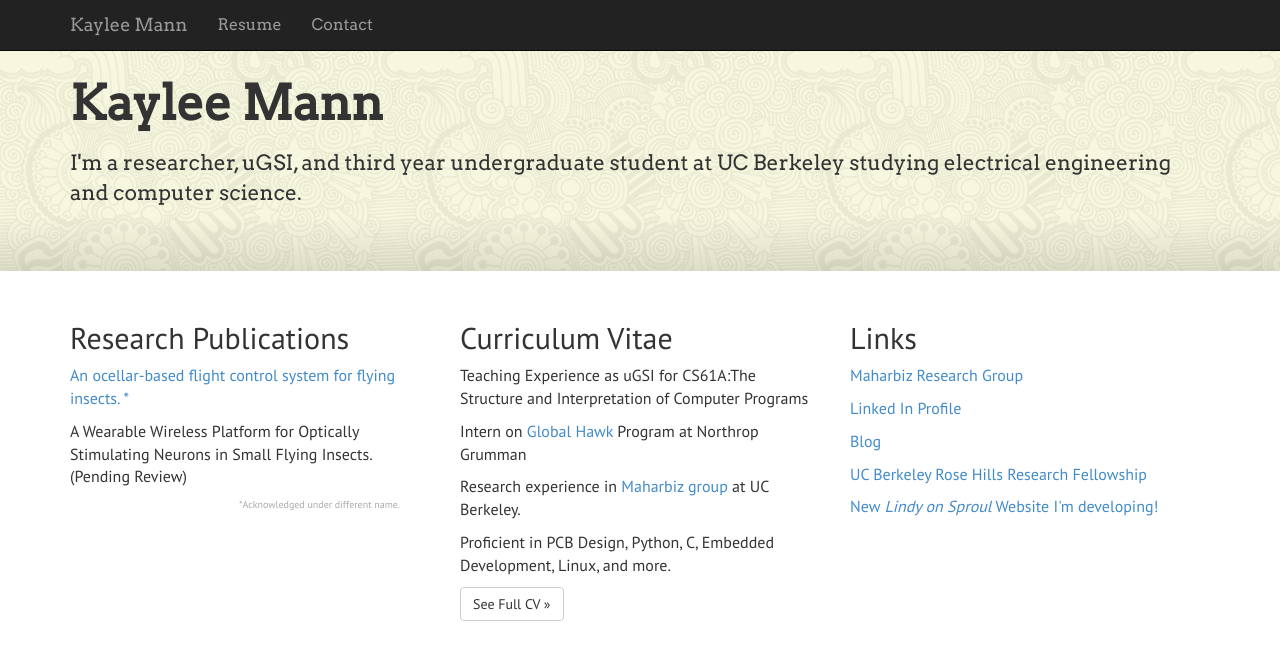
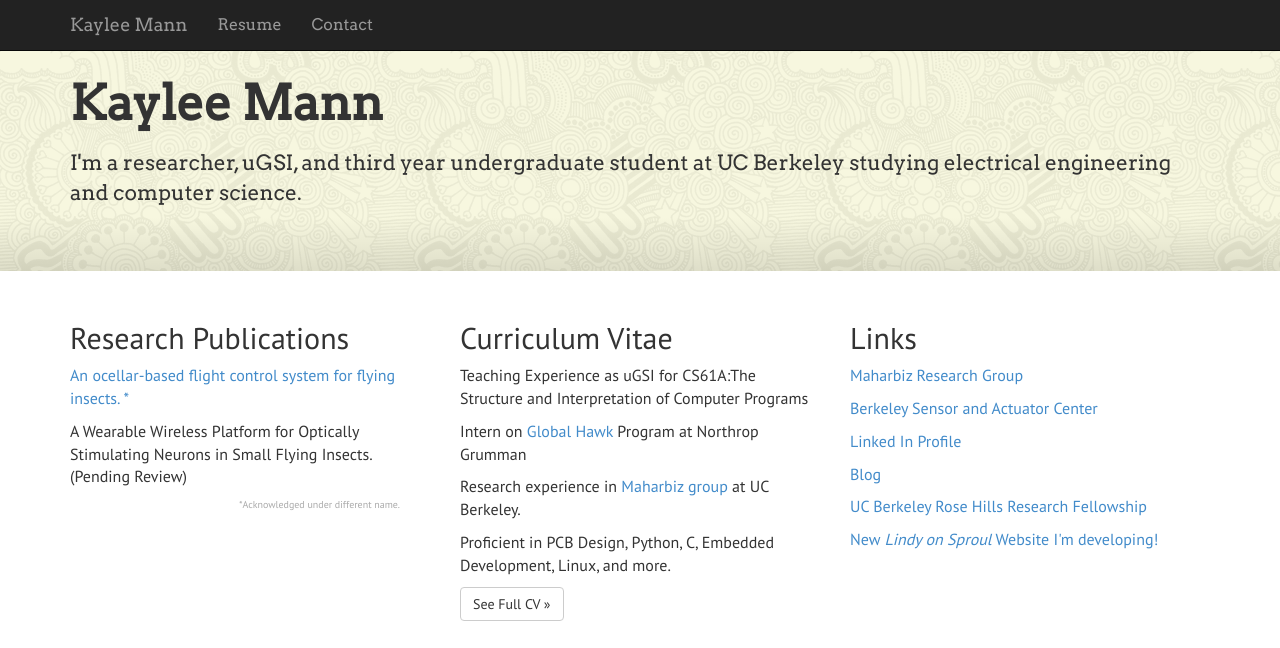
Before and after one commit to kayleema/kayleema.github.io, a Jekyll site: the page built from index.html, in a window 1280 px wide and 1005 px high, cut to the strip 0-648 px from the top of the window. Built offline with Jekyll 4.4.1, drawn with Linux system fonts in a browser that asks for light colours; nearby versions of some CDN libraries.

Commit message:
content addition

```diff
--- a/index.html
+++ b/index.html
@@ -34,6 +34,7 @@ title: Home
   <div class="col-md-4">
     <h2>Links</h2>
     <p><a href ="http://maharbizgroup.wordpress.com/">Maharbiz Research Group</a></p>
+    <p><a href="http://www-bsac.eecs.berkeley.edu/directory/zoom.php?PersonID=1369774039">Berkeley Sensor and Actuator Center</a></p>
     <p><a href ="https://www.linkedin.com/profile/view?id=338033614">Linked In Profile</a></p>
     <p><a href ="/posts.html">Blog</a></p>
     <p><a href="http://surf.berkeley.edu/surf-fellows/detail/3373">UC Berkeley Rose Hills Research Fellowship</a></p>
```
